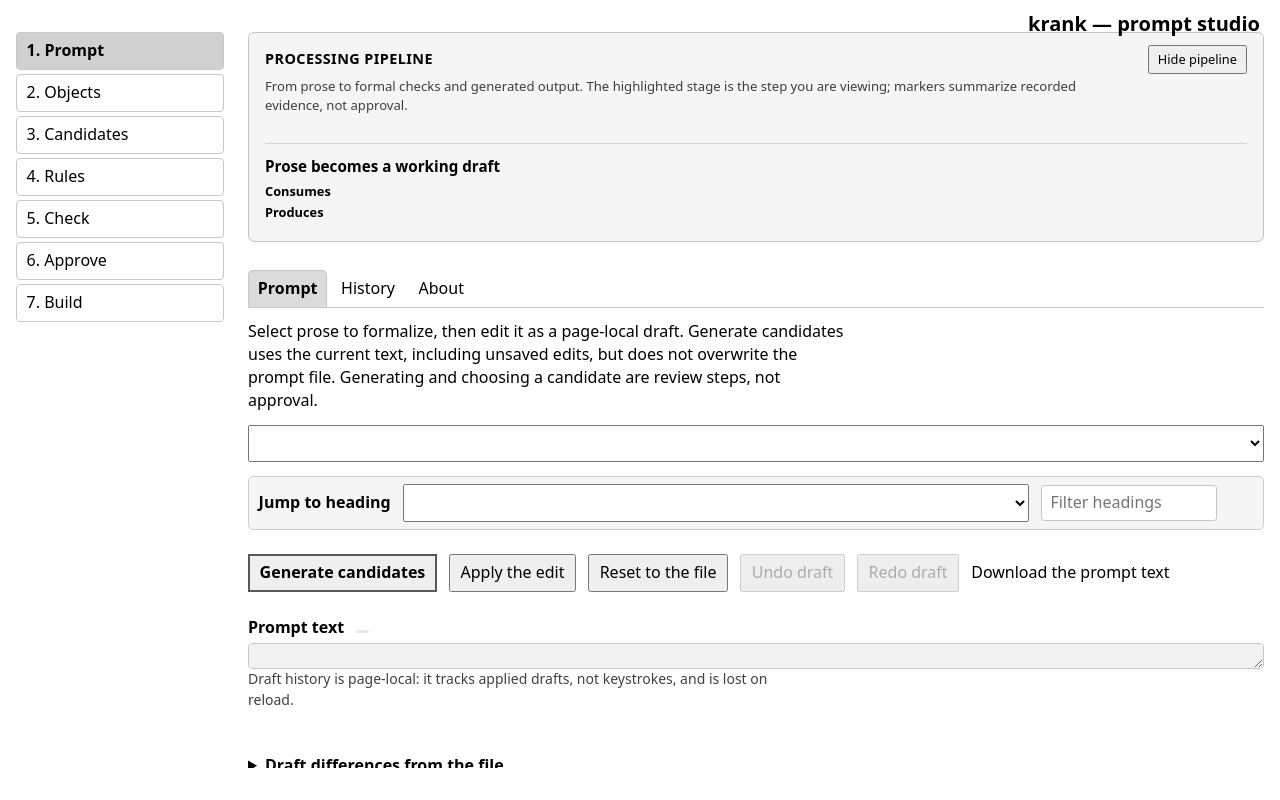
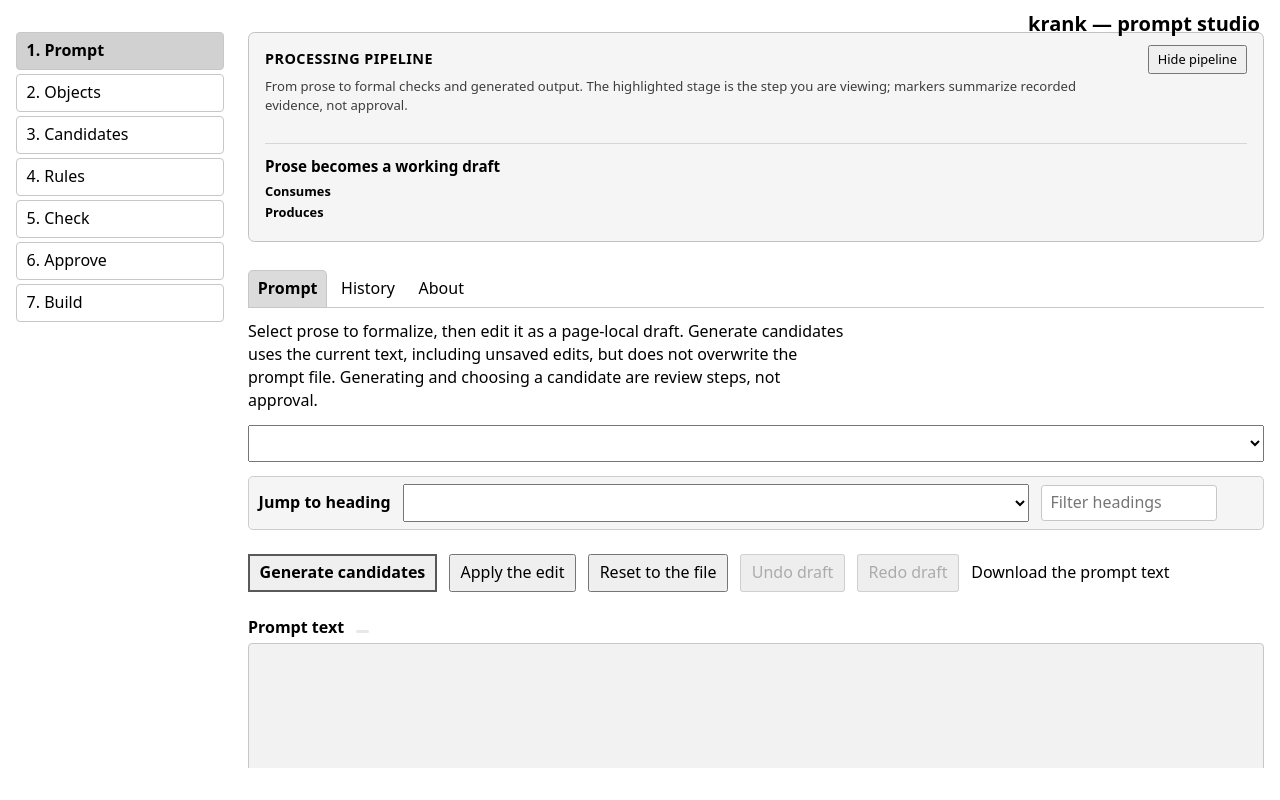
Before and after one commit to pbannister/language-krank, a website: page sources/browser/index.html in a window 1280 px wide. Drawn offline with Linux system fonts and the light colour scheme; no server answers.

Commit message:
fix: keep the prompt editor usable below the pipeline

```diff
--- a/sources/browser/index.html
+++ b/sources/browser/index.html
@@ -438,7 +438,7 @@
 
         #source {
             flex: 1 1 auto;
-            min-height: 0;
+            min-height: 18rem;
             resize: vertical;
         }
 
```
Also changed, not shown: tests/26-browser-demo.test.mjs (+1 -0 lines).
